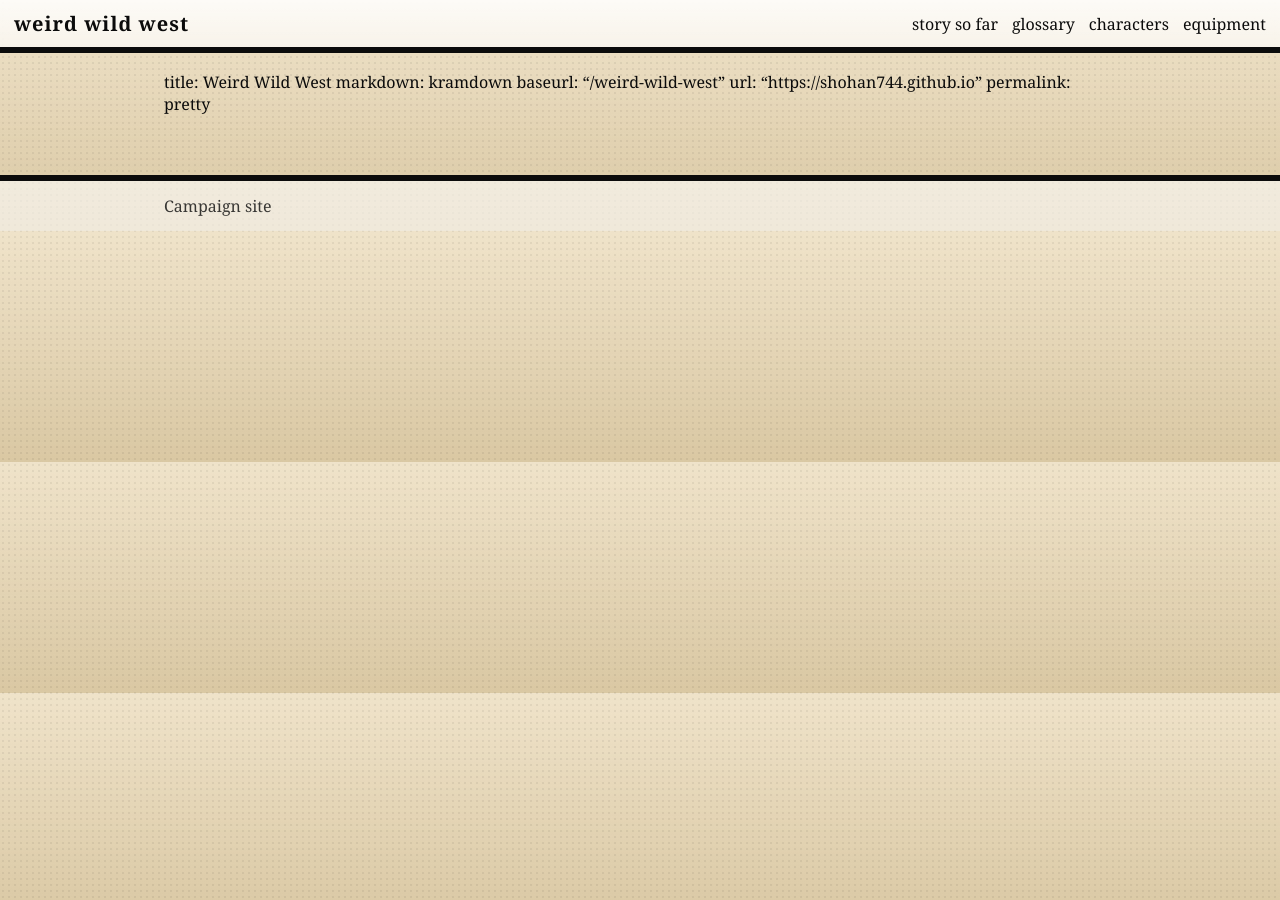
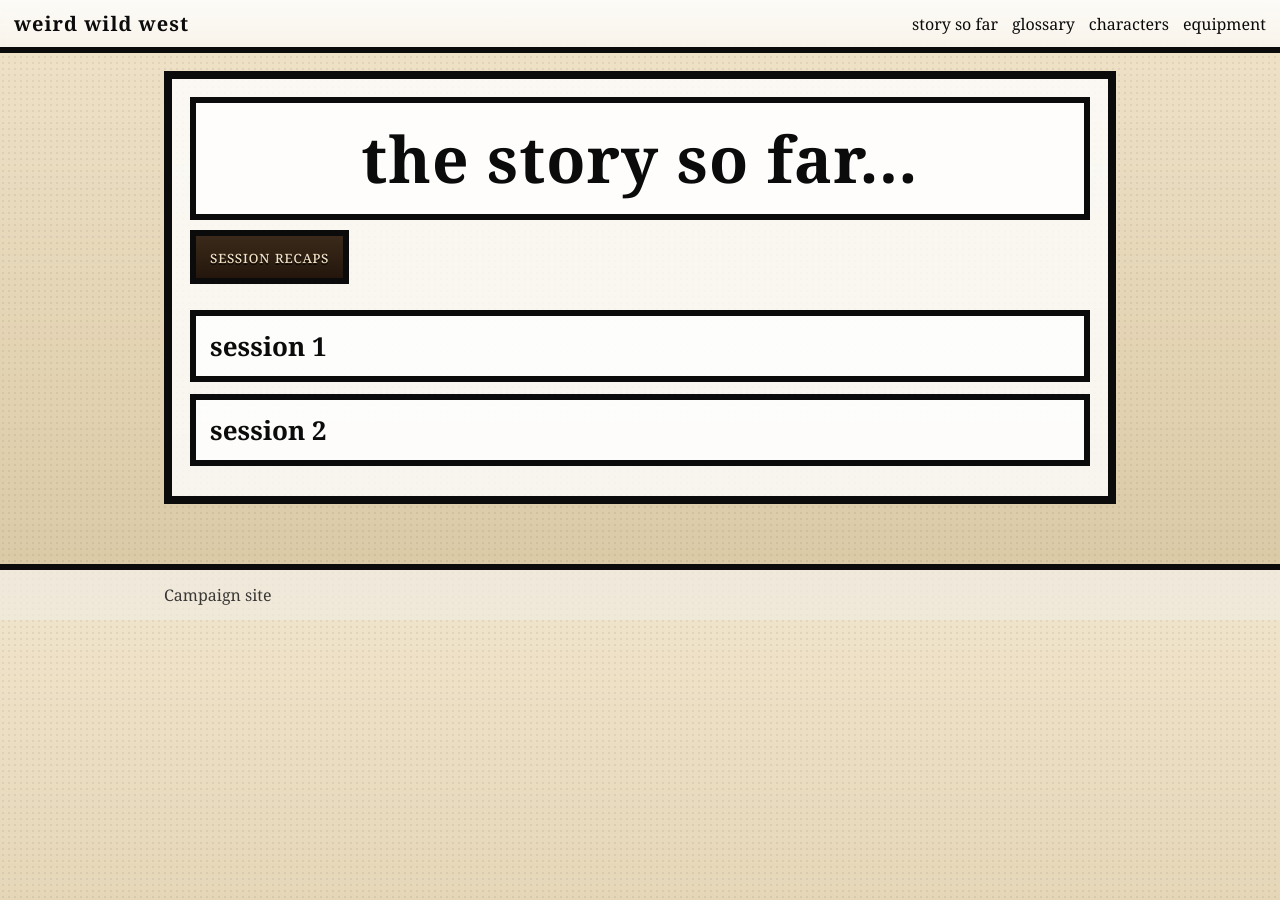
Before and after one commit to shohan744/weird-wild-west, a Jekyll site: the page built from story/index.md, in a window 1280 px wide. Built offline with Jekyll 4.4.1, drawn with Linux system fonts in a browser that asks for light colours; our own code applies the rules of GitHub Pages for plain Markdown files.

Commit message:
Refactor story index with new layout and content

```diff
--- a/story/index.md
+++ b/story/index.md
@@ -1,5 +1,24 @@
-title: Weird Wild West
-markdown: kramdown
-baseurl: "/weird-wild-west"
-url: "https://shohan744.github.io"
-permalink: pretty
+---
+layout: default
+title: Story So Far
+---
+
+<div class="frame">
+  <div class="title-scroll">the story so far…</div>
+
+  <span class="subhead">session recaps</span>
+
+  <details class="panel">
+    <summary>session 1</summary>
+    <div class="panel-body">
+      Put your Session 1 recap here (or link to <a href="{{ '/story/session-01/' | relative_url }}">a full page</a>).
+    </div>
+  </details>
+
+  <details class="panel">
+    <summary>session 2</summary>
+    <div class="panel-body">
+      Put your Session 2 recap here.
+    </div>
+  </details>
+</div>
```
